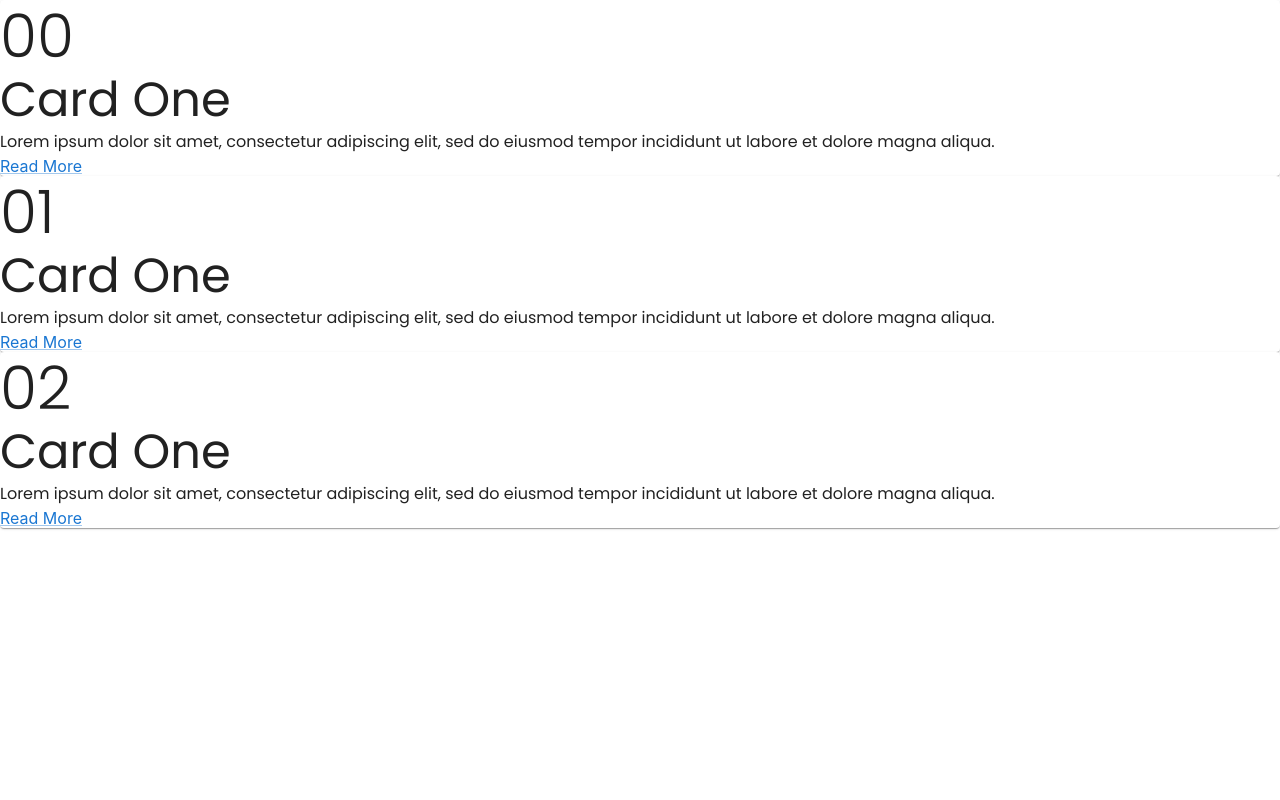
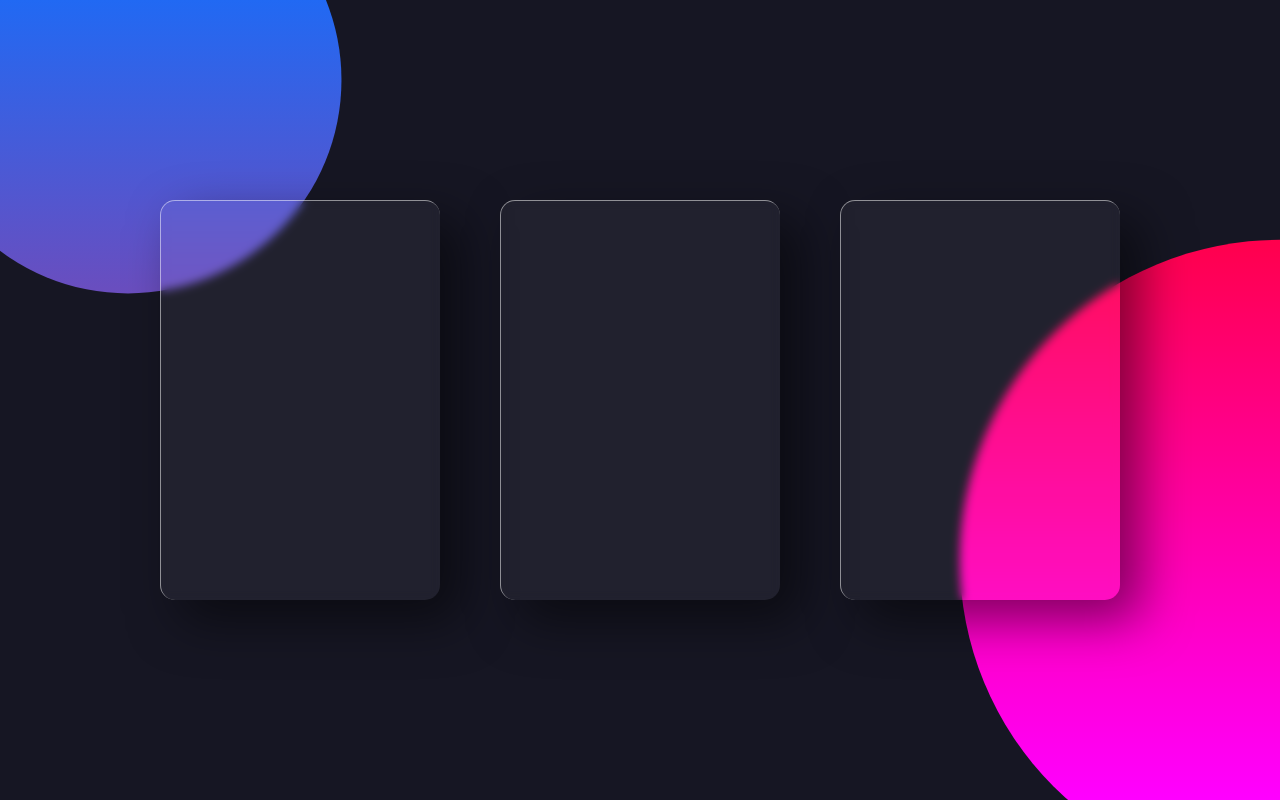
Before and after one commit to jaballogian/awesome-clones, a React (Create React App) app: page /clones/2 in a window 1280 px wide. Built offline with nearby package versions, Linux system fonts and the light colour scheme; what contexts would draw is missing.

Commit message:
change component styles

```diff
--- a/src/pages/GlassmorphismCardHover/Index.jsx
+++ b/src/pages/GlassmorphismCardHover/Index.jsx
@@ -1,4 +1,4 @@
-import React from 'react'
+import React, { useState } from 'react'
 
 // CONSTANTS
 import customTheme from './constants'
@@ -18,10 +18,12 @@ import useStyles from './IndexUseStyles'
 const Index = () => {
   const classes = useStyles()
 
+  const [ hoveredCard, setHoveredCard ] = useState(null)
+
   const titleList = [
     'Card One',
-    'Card One',
-    'Card One',
+    'Card Two',
+    'Card Three',
   ]
 
   return (
@@ -32,14 +34,22 @@ const Index = () => {
             <Card
               key={index}
               className={classes.card}
+              onMouseEnter={() => setHoveredCard(index)}
+              onMouseLeave={() => setHoveredCard(null)}
             >
-              <Box className={classes.content}>
+              <Box
+                className={
+                  hoveredCard === index ?
+                  `${classes.content} ${classes.cardHovered}` :
+                  classes.content
+                }
+              >
                 {/* NUMBER */}
                 <Typography
                   variant='h2'
                   className={classes.number}
                 >
-                  {`0${index}`}
+                  {`0${index + 1}`}
                 </Typography>
 
                 {/* TITLE */}
@@ -60,7 +70,10 @@ const Index = () => {
                 </Typography>
 
                 {/* LINK */}
-                <Link href='#'>
+                <Link
+                  href='#'
+                  className={classes.link}
+                >
                   Read More
                 </Link>
               </Box>
--- a/src/pages/GlassmorphismCardHover/IndexUseStyles.js
+++ b/src/pages/GlassmorphismCardHover/IndexUseStyles.js
@@ -1,7 +1,98 @@
+// CONSTANT
+import { colors, boxShadows } from './constants'
+
 // MUI STYLES
 import { makeStyles } from '@mui/styles'
 
 const useStyles = makeStyles((theme) => ({
+  root: {
+    display: 'flex',
+    justifyContent: 'center',
+    alignItems: 'center',
+    minHeight: '100vh',
+    backgroundColor: colors.cinder,
+    flexWrap: 1,
+    zIndex: 1,
+    '&::before': {
+      content: '""',
+      position: 'absolute',
+      top: 0,
+      left: 0,
+      width: '100%',
+      height: '100%',
+      background: 'linear-gradient(red, magenta)',
+      clipPath: 'circle(30% at right 70%)',
+    },
+    '&::after': {
+      content: '""',
+      position: 'absolute',
+      top: 0,
+      left: 0,
+      width: '100%',
+      height: '100%',
+      background: `linear-gradient(${colors.blueRibbon}, ${colors.amaranth})`,
+      clipPath: 'circle(20% at 10% 10%)',
+    },
+  },
+  card: {
+    backgroundColor: boxShadows.softWhite,
+    position: 'relative',
+    width: 280,
+    height: 400,
+    margin: 30,
+    boxShadow: `20px 20px 50px ${boxShadows.hardBlack}`,
+    borderRadius: 15,
+    overflow: 'hidden',
+    display: 'flex',
+    justifyContent: 'center',
+    alignItems: 'center',
+    borderTop: `1px solid ${boxShadows.hardWhite}`,
+    borderLeft: `1px solid ${boxShadows.hardWhite}`,
+    backdropFilter: 'blur(5px)',
+    zIndex: 1,
+  },
+  content: {
+    padding: 20,
+    textAlign: 'center',
+    transform: 'translateY(100px)',
+    opacity: 0,
+    transition: '0.5s',
+  },
+  cardHovered: {
+    transform: 'translateY(0px)',
+    opacity: 1,
+  },
+  number: {
+    position: 'absolute',
+    top: -80,
+    right: 30,
+    fontSize: '8em',
+    fontWeight: 800,
+    color: boxShadows.softWhite,
+    pointerEvents: 'none',
+  },
+  title: {
+    fontSize: '1.8em',
+    color: 'white',
+    zIndex: 1,
+  },
+  paragraph: {
+    fontSize: '1em',
+    color: 'white',
+    fontWeight: 300,
+  },
+  link: {
+    position: 'relative',
+    display: 'inline-block',
+    padding: '8px 20px',
+    marginTop: 15,
+    backgroundColor: 'white',
+    color: 'black',
+    borderRadius: 20,
+    textDecoration: 'none',
+    fontWeight: 500,
+    boxShadow: `0px 5px 15px ${boxShadows.hardBlack}`,
+  },
 }))
 
 export default useStyles
```
